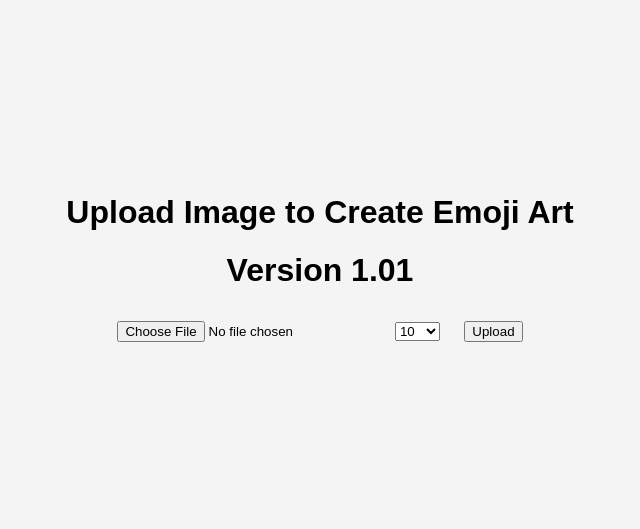
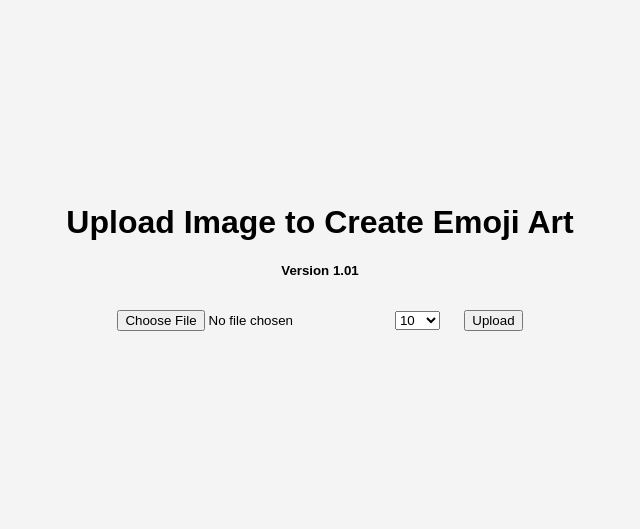
Before and after one commit to shaik/emoji, a Flask app: page / in a window 1280 px wide. Shown: the part 146-675 px from the top of the page, without its empty margins (320-960 px from the left). Run offline with Flask 3, Linux system fonts and the light colour scheme; some libraries are stand-ins or nearby versions.

Commit message:
added favicon to html

```diff
--- a/templates/emojiArt.html
+++ b/templates/emojiArt.html
@@ -5,12 +5,14 @@
     <meta name="viewport" content="width=device-width, initial-scale=1.0">
     <title>Emoji Art</title>
     <link rel="stylesheet" href="{{ url_for('static', filename='emojiArt.css') }}">
+    <link rel="icon" type="image/x-icon" href="{{ url_for('static', filename='favicon.ico') }}">
+
 </head>
 
 <body>
     <div class="container">
         <h1>Upload Image to Create Emoji Art</h1>
-        <h1>Version 1.01</h1>
+        <h5>Version 1.01</h5>
         <form method="post" enctype="multipart/form-data" action="{{ url_for('upload_file') }}">
             {{ form.hidden_tag() }}
             {{ form.file }}
```
Also changed, not shown: static/favicon.ico (renamed from favicon.ico).
